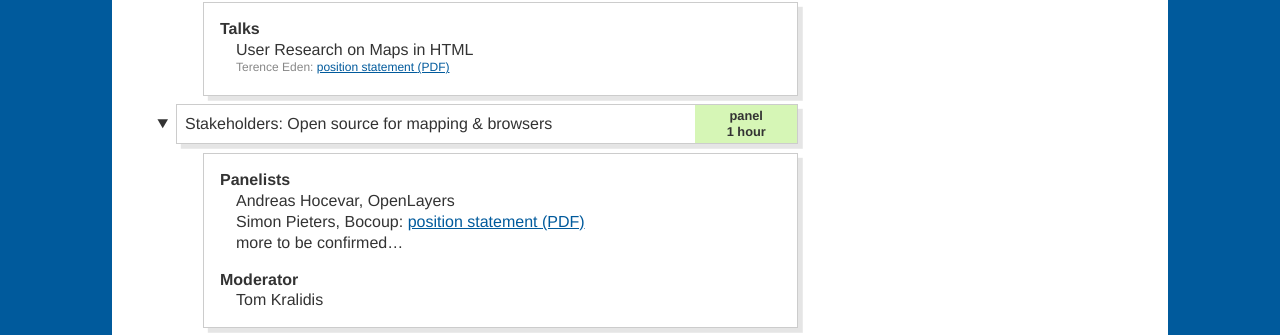
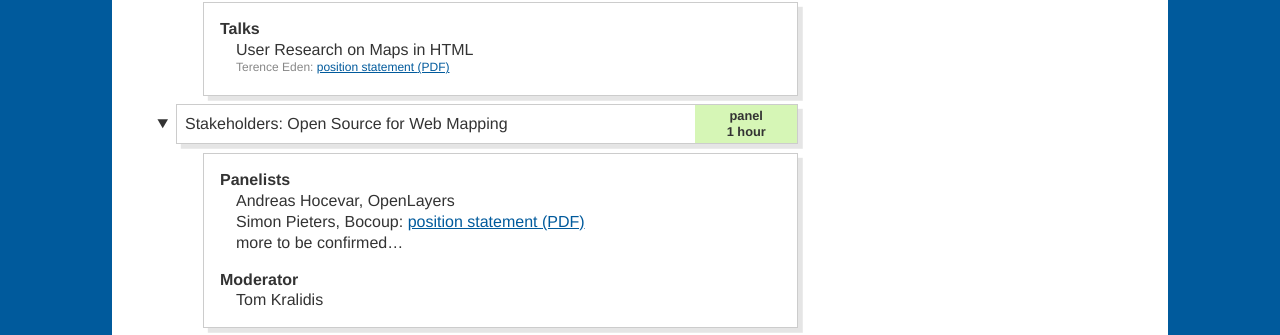
Before and after one commit to Maps4HTML/Maps4HTML-Workshop-2020, a Jekyll site: the page built from agenda.html, in a window 1280 px wide and 900 px high, scrolled down 6533 px. Shown: the part 145-480 px from the top of the window. Built offline with Jekyll 4.4.1, drawn with Linux system fonts in a browser that asks for light colours.

Commit message:
Change name of panel

```diff
--- a/_data/agenda.yml
+++ b/_data/agenda.yml
@@ -231,7 +231,7 @@
         - Talks:
             - title: User Research on Maps in HTML
               author: Terence Eden
-    - title: "Stakeholders: Open source for mapping & browsers"
+    - title: "Stakeholders: Open Source for Web Mapping"
       type: panel
       duration: "1 hour"
       details:
```
